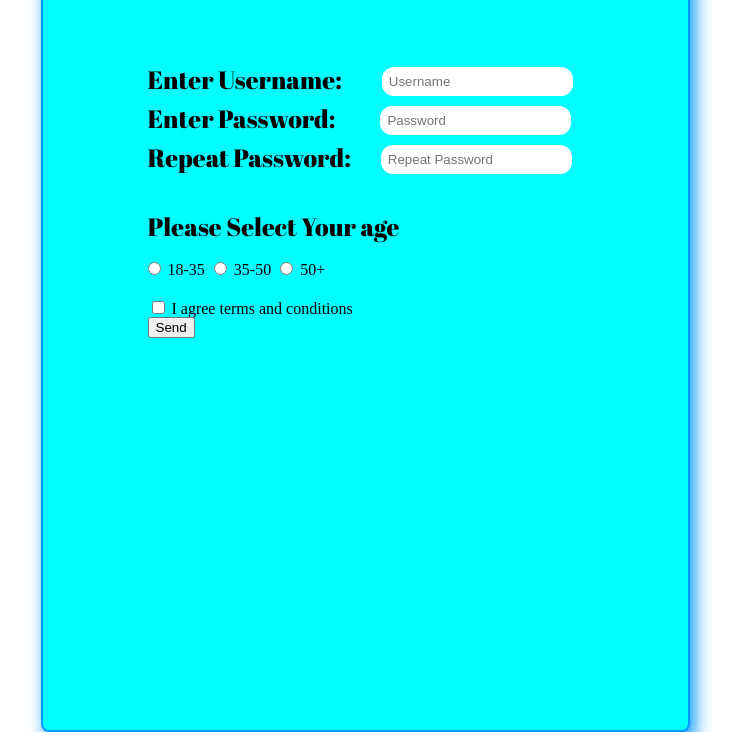
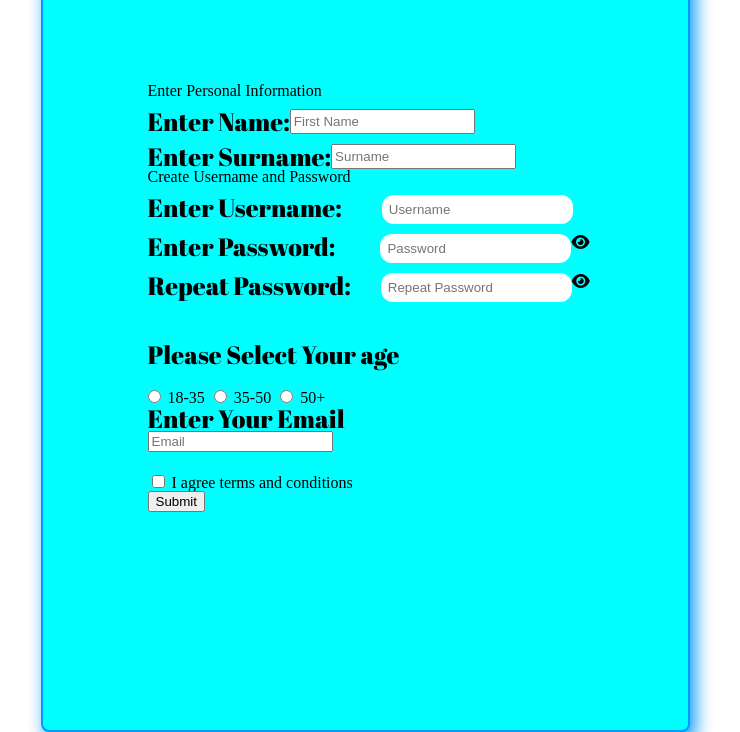
Before and after one commit to ananoedzgveradze/lesson19js, a plain HTML site: page index.html in a window 1280 px wide. Shown: the part 170-902 px from the top of the page, without its empty margins (275-1015 px from the left). Drawn offline with Linux system fonts and the light colour scheme.

Commit message:
add index.html

```diff
--- a/index.html
+++ b/index.html
@@ -13,26 +13,54 @@
     <link rel="preconnect" href="https://fonts.googleapis.com">
     <link rel="preconnect" href="https://fonts.gstatic.com" crossorigin>
     <link href="https://fonts.googleapis.com/css2?family=Abril+Fatface&display=swap" rel="stylesheet">
+    <link rel="preconnect" href="https://fonts.googleapis.com">
+    <link rel="preconnect" href="https://fonts.gstatic.com" crossorigin>
+    <link href="https://fonts.googleapis.com/css2?family=Lato:wght@300&display=swap" rel="stylesheet">
+    <link rel="stylesheet" href="https://cdnjs.cloudflare.com/ajax/libs/font-awesome/6.1.1/css/all.min.css">
+    <link rel="preconnect" href="https://fonts.googleapis.com">
+    <link rel="preconnect" href="https://fonts.googleapis.com">
+    <link rel="preconnect" href="https://fonts.gstatic.com" crossorigin>
+    <link href="https://fonts.googleapis.com/css2?family=Indie+Flower&family=Lato:wght@300&display=swap" rel="stylesheet">
+
 </head>
 <body>
     <div  class="application">
         <h1 class="app">Application Form </h1>
-    <form class="forms" action="" method="" id="registration">
+        <h3 class="h3">Please Sign Up</h3>
+    <form class="forms" action="" method="post" id="registration">
+     <h2 class="h2tag">Enter Personal Information</h2>
+        <div class="usernametext">
+            <h2 class="h2">Enter Name:</h2>
+            <input type="text" name="firstname" placeholder='First Name' id="firstname">
+            <span class="error-text" id="error_firstname" ></span>
+        </div>
+
+
+        <div class="usernametext">
+            <h2 class="h2">Enter Surname:</h2>
+            <input type="text" name="surname" placeholder='Surname' id="surname">
+            <span class="error-text" id="error_surname" ></span>
+        </div>
+
+     <h2 class="h2tag1">Create Username and Password</h2>
         <div class="usernametext">
             <h2 class="h2">Enter Username:</h2>
             <input type="text" name="username" placeholder="Username" id="Username">
             <span class="error-text" id="error_username" ></span>
         </div>
 
+
         <div class="usernametext">
             <h2 class="h2">Enter Password:</h2>
             <input type="password" name="password" placeholder="Password" id="passw">
+            <i id="toggleIcon" class="fa-solid fa-eye"></i>
             <span class="error-text" id="error_password" ></span>
         </div>
 
         <div class="usernametext">
             <h2 class="h2">Repeat Password:</h2>
             <input type="password" name="password2" placeholder="Repeat Password" id="passw2">
+            <i id="toggleIcon2" class="fa-solid fa-eye"></i>
             <span class="error-text" id="error_password2" ></span>
         </div>
 
@@ -50,6 +78,18 @@
           </div>
         </div>
 
+
+  <!-- Email  regex -->
+  <div class="usernametext2">
+  <h3 class="h2">Enter Your Email</h3>
+  <form action="" id="email-form">
+      <div>
+      <input type="email" placeholder="Email" id="myemail" onkeydown="validation()">
+           <span id="emailtext" ></span>
+     </div>
+    </div>
+
+
     <div class="checkboxclass">
 
         <input type="checkbox" name="agree" id="checkagree">
@@ -57,11 +97,17 @@
         <span class="error-text" id="error_agree" ></span>
     </div>
 
-        <button type="submit">Send</button>
+
+     <button class="buttonclass" type="submit">Submit</button>
+
     </form>
+
+    </form>
+
 </div>
 
 
 <script src="java.js"></script>
+
 </body>
 </html>
```
Lines whose indentation alone changed are shown as unchanged.
